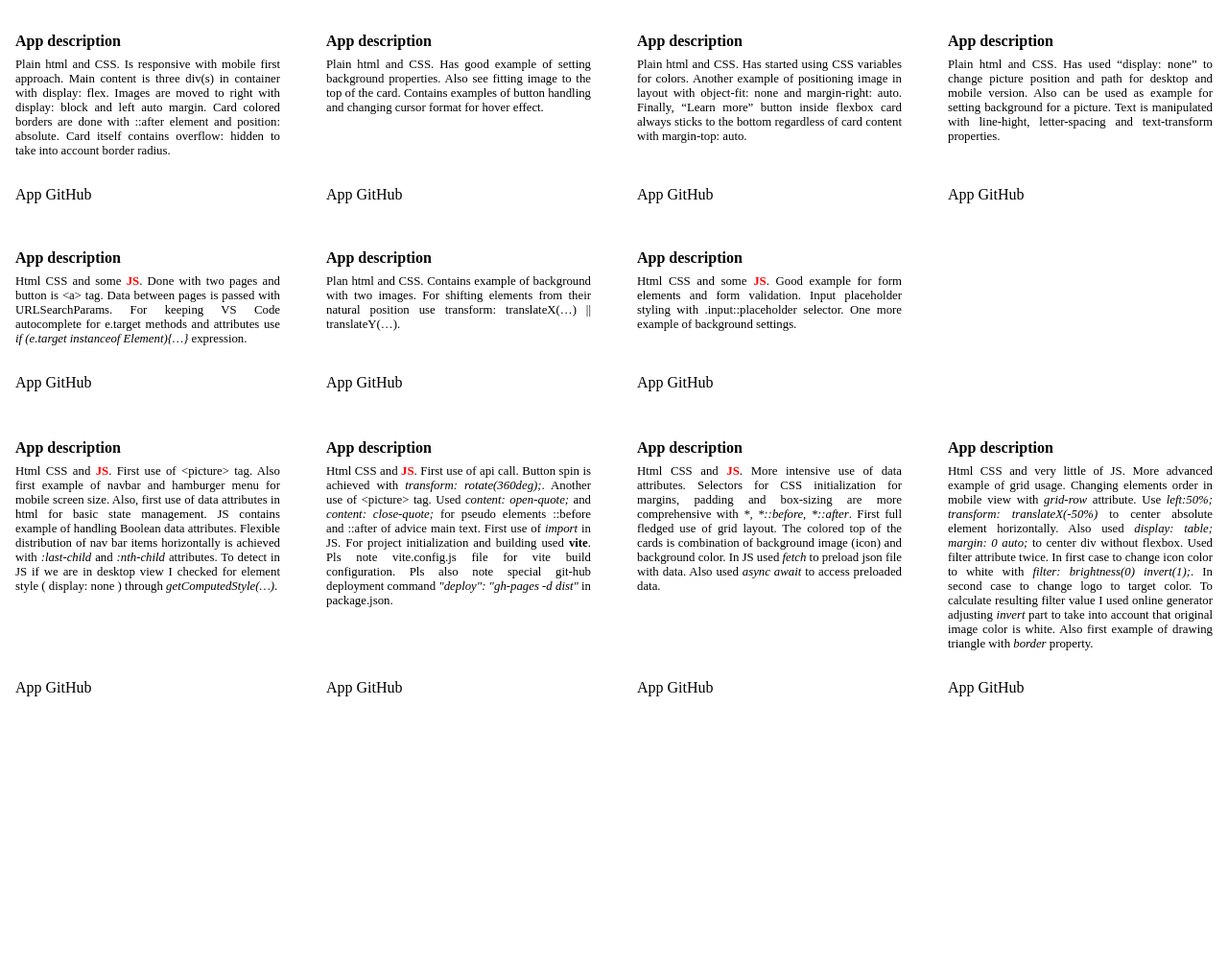
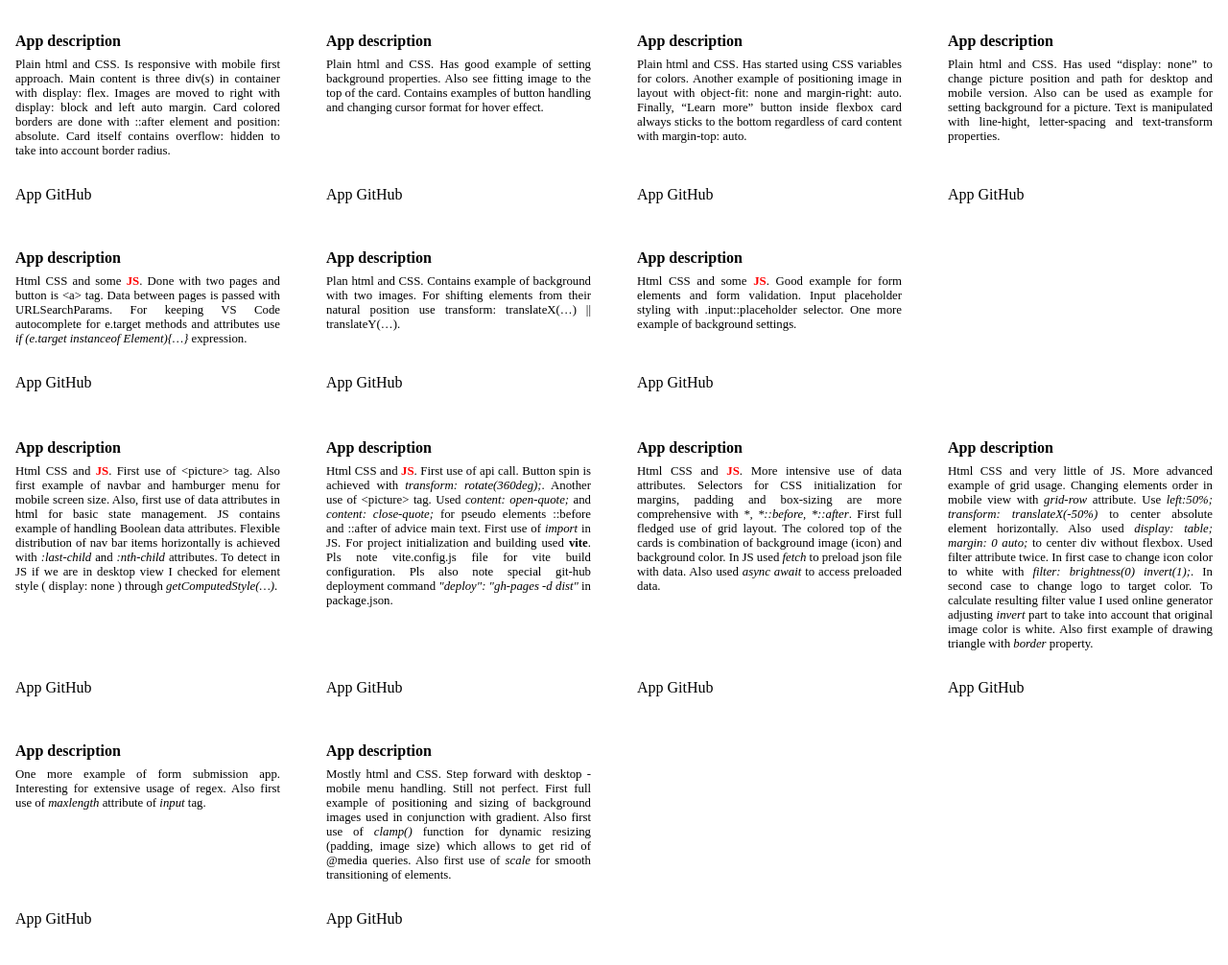
Before and after one commit to sy-uname1968/fm-launchpad-sap-web-comp, a website built with Vite: page index.html in a window 1280 px wide. Shown: the whole page at 96% size. Before the commit the page ends 800 px from the top, so only its background shows below. Built offline with nearby package versions, Linux system fonts and the light colour scheme; what @ui5/webcomponents-base would draw is missing.

Commit message:
Two more cards

```diff
--- a/index.html
+++ b/index.html
@@ -143,6 +143,28 @@
               <ui5-link href="https://github.com/sy-uname1968/fm-sunnyside-agency-landing-page" target="_blank">GitHub</ui5-link>
             </div>
           </ui5-card>
+          <ui5-card class="small">
+            <ui5-card-header slot="header" title-text="Interactive card details form" ></ui5-card-header>
+            <div class="card-content">
+              <h5>App description</h5>
+              <p class="app-description">One more example of form submission app. Interesting for extensive usage of regex. Also first use of <i>maxlength</i>  attribute of <i>input</i> tag.</p>
+            </div>
+            <div class="links">
+              <ui5-link href="https://sy-uname1968.github.io/fm-Interactive-card-details-form/" target="_blank">App</ui5-link>
+              <ui5-link href="https://github.com/sy-uname1968/fm-Interactive-card-details-form" target="_blank">GitHub</ui5-link>
+            </div>
+          </ui5-card>
+          <ui5-card class="small">
+            <ui5-card-header slot="header" title-text="Blogr landing page" ></ui5-card-header>
+            <div class="card-content">
+              <h5>App description</h5>
+              <p class="app-description">Mostly html and CSS. Step forward with desktop - mobile menu handling. Still not perfect. First full example of positioning and sizing of background images used in conjunction with gradient. Also first use of <i>clamp()</i> function for dynamic resizing (padding, image size) which allows to get rid of @media queries.  Also first use of <i>scale</i> for smooth transitioning of elements.</p>
+            </div>
+            <div class="links">
+              <ui5-link href="https://sy-uname1968.github.io/fm-blogr/" target="_blank">App</ui5-link>
+              <ui5-link href="https://github.com/sy-uname1968/fm-blogr" target="_blank">GitHub</ui5-link>
+            </div>
+          </ui5-card>
         </div>
       </ui5-tab>
     </ui5-tabcontainer>
```
